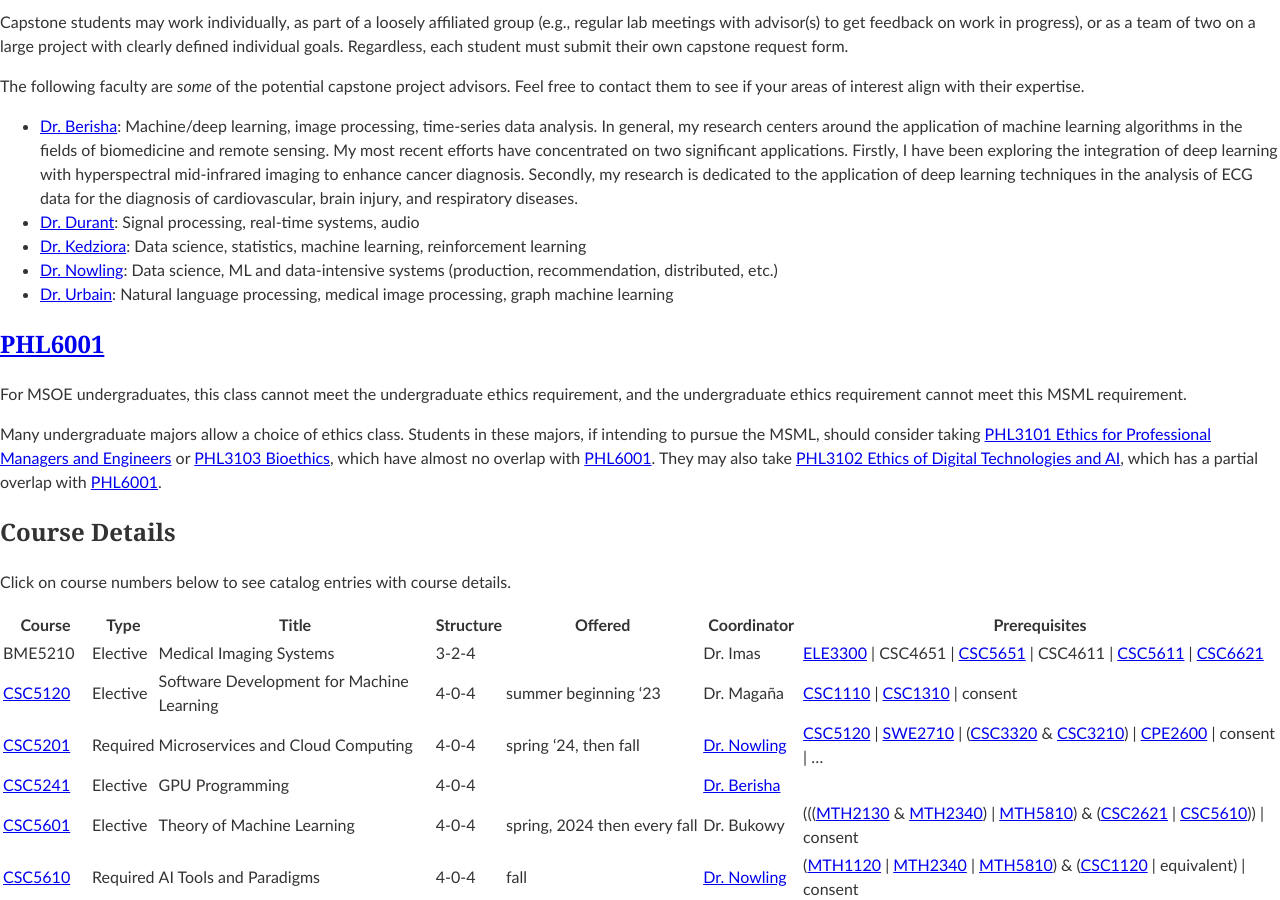
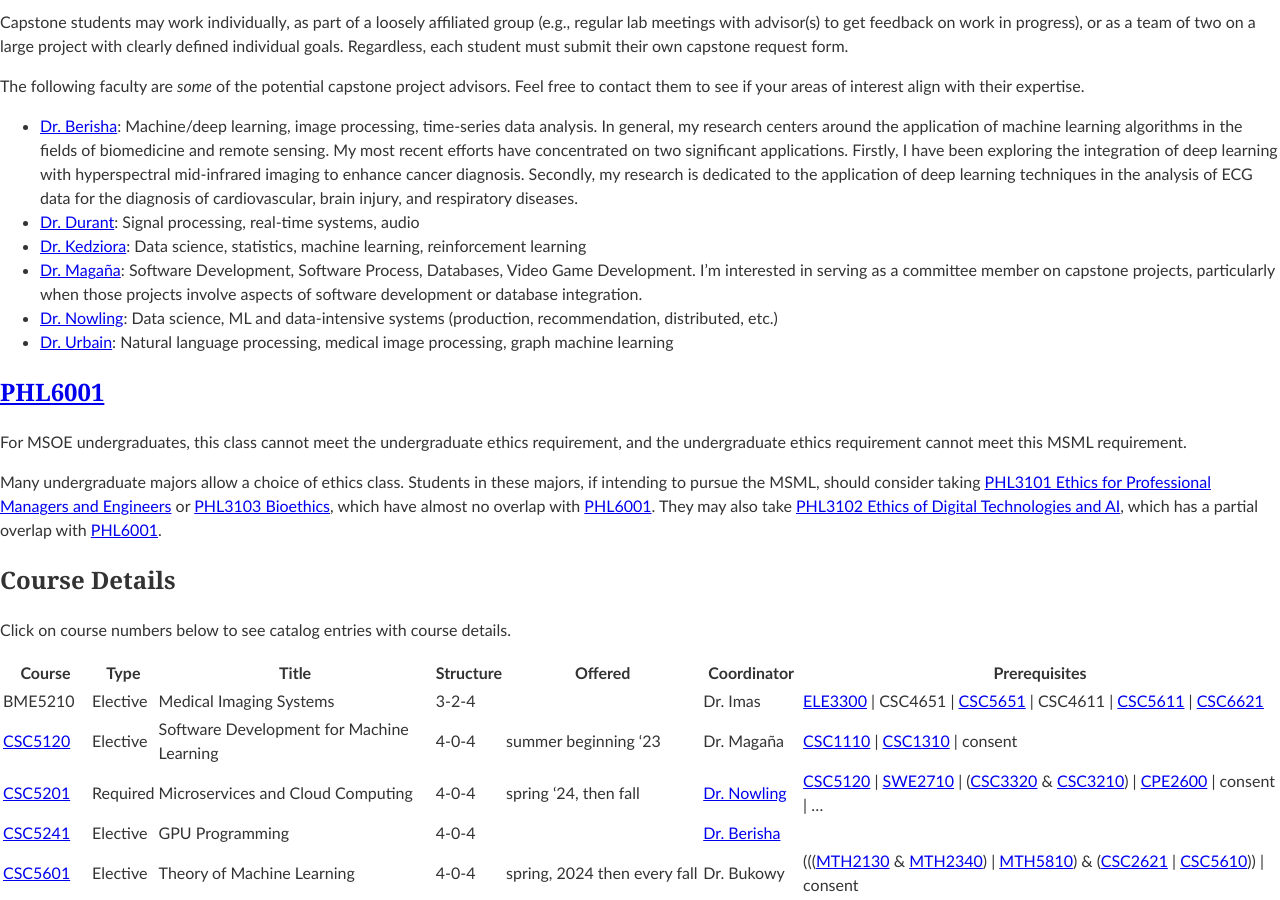
Before and after one commit to edurant/edurant.github.io, a Jekyll site: the page built from advising/msml.md, in a window 1280 px wide and 900 px high, scrolled down 5521 px. Built offline with Jekyll 4.4.1, drawn with Linux system fonts in a browser that asks for light colours; our own code applies the rules of GitHub Pages for plain Markdown files.

Commit message:
CSC7901 Magaña info

```diff
--- a/advising/msml.md
+++ b/advising/msml.md
@@ -166,12 +166,14 @@ The following faculty are *some* of the potential capstone project advisors. Fee
 * [Dr. Berisha][Dr. Berisha]: Machine/deep learning, image processing, time-series data analysis. In general, my research centers around the application of machine learning algorithms in the fields of biomedicine and remote sensing. My most recent efforts have concentrated on two significant applications. Firstly, I have been exploring the integration of deep learning with hyperspectral mid-infrared imaging to enhance cancer diagnosis. Secondly, my research is dedicated to the application of deep learning techniques in the analysis of ECG data for the diagnosis of cardiovascular, brain injury, and respiratory diseases.
 * [Dr. Durant][Dr. Durant]: Signal processing, real-time systems, audio
 * [Dr. Kedziora][Dr. Kedziora]: Data science, statistics, machine learning, reinforcement learning
+* [Dr. Magaña][Dr. Magaña]: Software Development, Software Process, Databases, Video Game Development. I’m interested in serving as a committee member on capstone projects, particularly when those projects involve aspects of software development or database integration.
 * [Dr. Nowling][Dr. Nowling]: Data science, ML and data-intensive systems (production, recommendation, distributed, etc.)
 * [Dr. Urbain][Dr. Urbain]: Natural language processing, medical image processing, graph machine learning
 
 [Dr. Berisha]: https://www.msoe.edu/directory/profile/sebastian.berisha/
 [Dr. Durant]: /
 [Dr. Kedziora]: https://www.linkedin.com/in/jeremy-kedziora/
+[Dr. Magaña]: https://www.msoe.edu/directory/profile/jonathon.magana/
 [Dr. Nowling]: https://rnowling.github.io/
 [Dr. Urbain]: https://github.com/jayurbain
 
```
